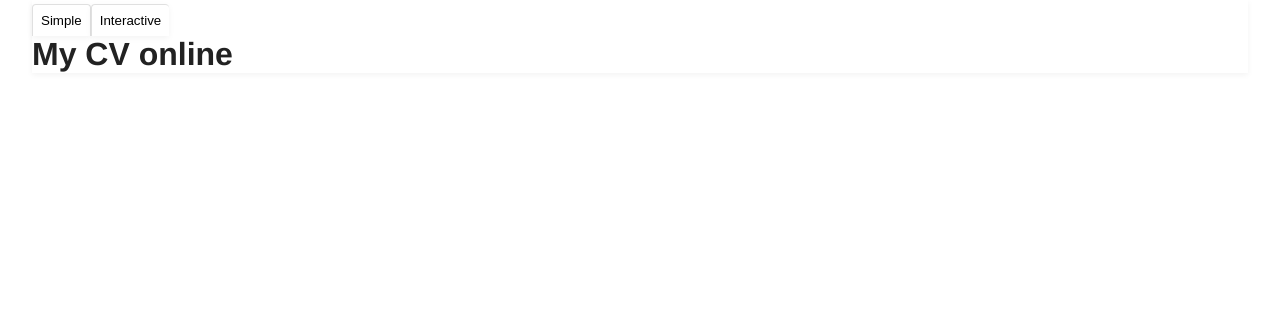
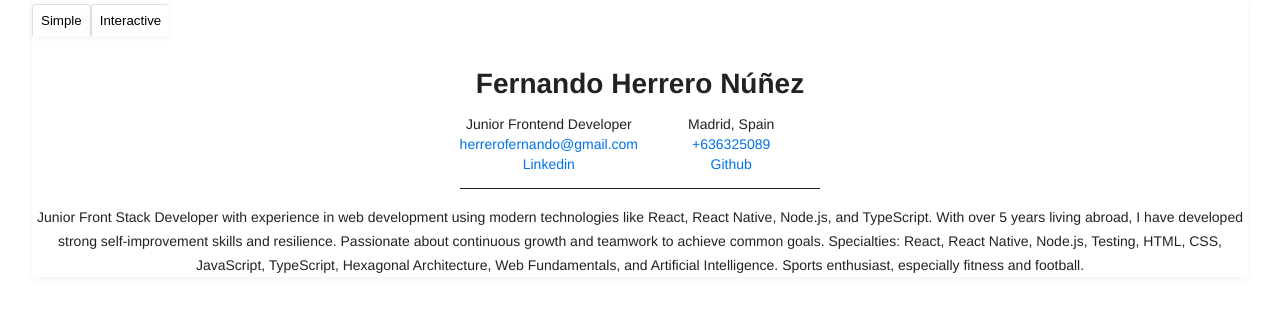
Before and after one commit to Fernando-Herrero/cv-online-react, a React (Vite) app: page / in a window 1280 px wide. Shown: the top 312 px of the page. Built offline with nearby package versions, Linux system fonts and the light colour scheme.

Commit message:
feat(Header): create Header component with initial styles

```diff
--- a/src/App.css
+++ b/src/App.css
@@ -58,7 +58,7 @@ a {
 	--font-size-base: 16px;
 	--font-size-small: 14px;
 	--font-size-large: 20px;
-	--font-size-title: 24px;
+	--font-size-title: 28px;
 
 	--spacing-xs: 4px;
 	--spacing-sm: 8px;
--- a/src/App.jsx
+++ b/src/App.jsx
@@ -2,11 +2,12 @@ import { useState } from "react";
 import "./App.css";
 import { CvTabsNavigation } from "./components/CvTabsNavigation/CvTabsNavigation";
 import { TABS } from "./components/CvTabsNavigation/Tabs";
+import { Header } from "./components/Header/Header";
 
 const cvData = {
 	personalInfo: {
 		fullName: "Fernando Herrero Núñez",
-		title: "Junior Frontend Stack Developer",
+		title: "Junior Frontend Developer",
 		location: "Madrid, Spain",
 		email: "herrerofernando@gmail.com",
 		phone: "636325089",
@@ -83,10 +84,9 @@ function App() {
 	return (
 		<div className="app-container">
 			<CvTabsNavigation activeTab={activeTab} setActiveTab={setActiveTab} />
-			<h1>My CV online</h1>
 
-			{activeTab === TABS.SIMPLE}
-			{activeTab === TABS.INTERACTIVE}
+			{activeTab === TABS.SIMPLE && <Header personalInfo={cvData.personalInfo} summary={cvData.summary} />}
+			{activeTab === TABS.INTERACTIVE && <Header personalInfo={cvData.personalInfo} summary={cvData.summary} />}
 		</div>
 	);
 }
--- /dev/null
+++ b/src/components/Header/Header.css
@@ -0,0 +1,53 @@
+.header-container {
+	display: flex;
+	flex-direction: column;
+	align-items: center;
+	gap: var(--spacing-md);
+	padding-top: var(--spacing-xl);
+}
+
+.header-name {
+	font-size: var(--font-size-title);
+}
+
+.header-content {
+	display: grid;
+	justify-items: center;
+	grid-template-columns: repeat(2, 1fr);
+	gap: var(--spacing-xs);
+	font-size: var(--font-size-small);
+	border-bottom: 1px solid var(--text-color);
+	padding-bottom: var(--spacing-md);
+}
+
+.header-content a {
+	color: var(--accent-color);
+	position: relative;
+	text-decoration: none;
+}
+
+.header-content a:hover {
+	color: var(--accent-hover);
+}
+
+.header-content a::after {
+	content: "";
+	position: absolute;
+	left: 0;
+	bottom: -2px;
+	width: 0%;
+	height: 1px;
+	background-color: var(--accent-color);
+	transition: width 0.3s ease;
+}
+
+.header-content a:hover::after {
+	width: 100%;
+	color: var(--accent-hover);
+}
+
+.header-summary {
+    text-align: center;
+    font-size: var(--font-size-small);
+    line-height: var(--spacing-lg);
+}
--- /dev/null
+++ b/src/components/Header/Header.jsx
@@ -0,0 +1,26 @@
+import "./Header.css";
+
+export const Header = ({ personalInfo, summary }) => {
+	const { fullName, title, location, email, phone, linkedin, github } = personalInfo;
+
+	return (
+		<section className="header-container">
+			<h1 className="header-name">{fullName}</h1>
+
+			<div className="header-content">
+				<p>{title}</p>
+				<p>{location}</p>
+				<a href={`mailto:${email}`}>{email}</a>
+				<a href={`tel:${phone}`}>+{phone}</a>
+				<a href={linkedin} target="_blank">
+					Linkedin
+				</a>
+				<a href={github} target="_blank">
+					Github
+				</a>
+			</div>
+
+			<p className="header-summary">{summary}</p>
+		</section>
+	);
+};
```
